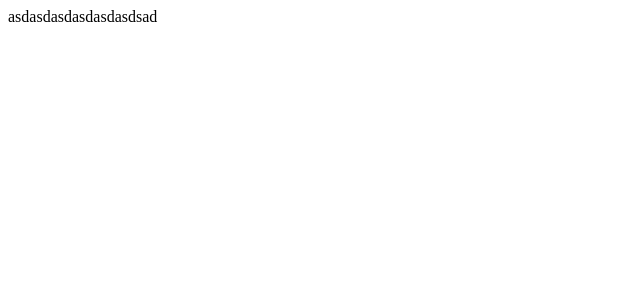
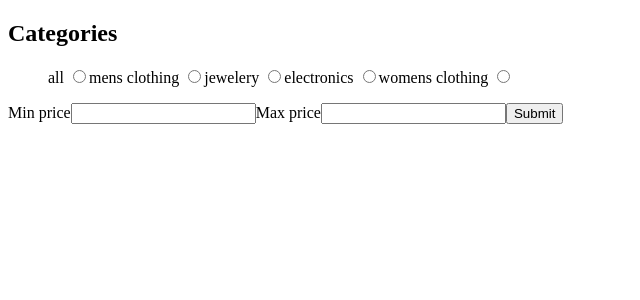
Before and after one commit to GSG-G11/Blue-Shop, a React (Create React App) app in the folder client/: page / in a window 1280 px wide. Shown: the top 300 px of the page, without its empty margins (0-640 px from the left). Built offline with nearby package versions, Linux system fonts and the light colour scheme.

Commit message:
create category & price input

```diff
--- a/client/src/App.js
+++ b/client/src/App.js
@@ -1,9 +1,38 @@
-import "./App.css";
+import { Component } from 'react';
+import './App.css';
+import Category from './component/Category';
+import Price from './component/Price';
+class App extends Component {
+  state = {
+    max: 9.99,
+    min: 2.2,
+    category: 'mens clothing',
+  };
 
-function App() {
-  return <div className="App">
-  asdasdasdasdasdasdsad
-  </div>;
+
+onSetValue = (e) => {
+
+e.preventDefault();
+
+this.setState({ max: e.target.max.value,min: e.target.min.value });
+
 }
 
+  setMaxPrice = ({ target }) => {
+    console.log(target.value, 'max');
+    this.setState({ max: target.value });
+  };
+
+  render() {
+    return (
+      <div className="App">
+
+          <Category setCategory={this.setCategory} />
+         <Price onSet={this.onSetValue} />
+
+
+      </div>
+    );
+  }
+}
 export default App;
--- /dev/null
+++ b/client/src/component/Category.js
@@ -0,0 +1,38 @@
+import React,{Fragment} from 'react';
+
+
+const categories = [
+    'all',
+    'mens clothing',
+    'jewelery',
+    'electronics',
+    'womens clothing'
+  ];
+
+
+const Category = ({setCategory}) => {
+    return (
+        <Fragment>
+            <div className="category">
+                <h2>Categories</h2>
+                <ul>
+                    {categories.map((category,index) => (
+                        <label key={index}>
+              {category}{' '}
+              <input
+                type="radio"
+                name="category"
+                value={category}
+                key={index}
+                onChange={setCategory}
+              />
+            </label>
+                    ))}
+                </ul>
+            </div>
+        </Fragment>
+    )
+}
+
+
+export default Category;
--- /dev/null
+++ b/client/src/component/Price.js
@@ -0,0 +1,22 @@
+import React, { Fragment } from 'react';
+
+const Price = ({onSet}) => {
+  return (
+    <Fragment>
+      <form  onSubmit={onSet}>
+        <label>
+          Min price
+          <input type="number" name="min" required />
+        </label>
+
+        <label>
+          Max price
+          <input type="number" name="max" required  />
+        </label>
+        <input type="submit" name="price" />
+      </form>
+    </Fragment>
+  );
+};
+
+export default Price;
```
